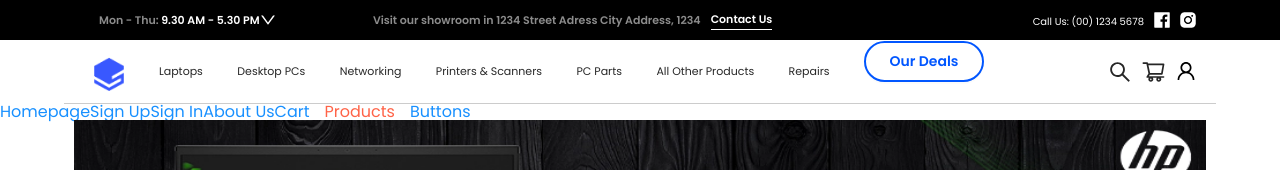
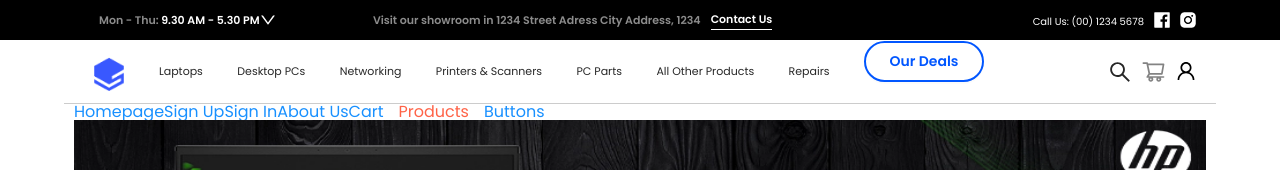
Before and after one commit to OlhaTitova/Final_project_Online-store, a React (Create React App) app: page /#/ in a window 1280 px wide. Shown: the top 170 px of the page. Built offline with nearby package versions, Linux system fonts and the light colour scheme; no server answers.

Commit message:
add link to cart

```diff
--- a/src/App.jsx
+++ b/src/App.jsx
@@ -8,13 +8,14 @@ import { NewProductsSlider } from './components/NewProductsSlider/NewProductsSli
 import {Cart} from './components/CartWrapper/Cart/Cart'
 import LogIn from './components/LogIn/LogIn'
 import ProductPage from './components/ProductPage/ProductPage'
-
 import Header from './components/Header/Header'
+import {Container} from './components/common/Container'
 
 function App() {
   return (
     <div>
       <Header />
+      <Container>
         <NavLink to="/">Homepage</NavLink>
         <NavLink to="/signup">Sign Up</NavLink>
         <NavLink to="/signin">Sign In</NavLink>
@@ -22,7 +23,7 @@ function App() {
         <NavLink to="/cart">Cart</NavLink>
         <NavLink to="/products/720373" style={{ margin: '0 15px', color: 'tomato' }}>Products</NavLink>
         <NavLink to="/buttons">Buttons</NavLink>
-
+      </Container>
       <Switch>
         <Route exact path="/">
           <BannerSlider />
--- a/src/components/Header/Header.jsx
+++ b/src/components/Header/Header.jsx
@@ -1,6 +1,6 @@
 import React, {useState} from 'react';
 import 'antd/dist/antd.css';
-import {useCycle} from 'framer-motion';
+import { useCycle } from 'framer-motion';
 import {
   DownOutlined
 } from '@ant-design/icons';
@@ -127,8 +127,9 @@ const Header = () => {
         {/* mediaSearch */}
         <SearchOutlinedStyledMedia onClick={toggleShow} />
         {/* mediaSearch */}
-
-        <ShoppingCartOutlinedStyled />
+        <Link to="/cart">
+          <ShoppingCartOutlinedStyled />
+        </Link>
         <RelativePosUserPopUp>
           <UserOutlinedStyled id="userBtn" />
           <UserPopUp
--- a/src/components/Header/PopUpList/PopUpListStyled.jsx
+++ b/src/components/Header/PopUpList/PopUpListStyled.jsx
@@ -2,8 +2,8 @@ import {
   RightOutlined,
   CloseOutlined
 } from '@ant-design/icons';
+import { motion } from 'framer-motion';
 import styled, { css } from 'styled-components';
-import {motion} from 'framer-motion';
 import {forDesktop} from '../../../styles/mediaBreakPoints';
 
 export const PopUpContainer = styled(motion.div)`
--- a/src/components/Header/PopUpShadule/PopUpShedulteContainerStyled.jsx
+++ b/src/components/Header/PopUpShadule/PopUpShedulteContainerStyled.jsx
@@ -3,7 +3,7 @@ import {
   FieldTimeOutlined,
   EnvironmentOutlined
 } from '@ant-design/icons';
-import {motion} from 'framer-motion';
+import { motion } from 'framer-motion';
 
 export const PopUpBlock = styled(motion.div)`
     position: absolute;
--- a/src/components/Header/UserPopUp/UserPopUpStyled.jsx
+++ b/src/components/Header/UserPopUp/UserPopUpStyled.jsx
@@ -1,5 +1,5 @@
+import { motion } from 'framer-motion';
 import styled from 'styled-components';
-import {motion} from 'framer-motion';
 
 export const Close = styled.div`
     cursor: pointer;
```
Lines whose indentation alone changed are shown as unchanged.
